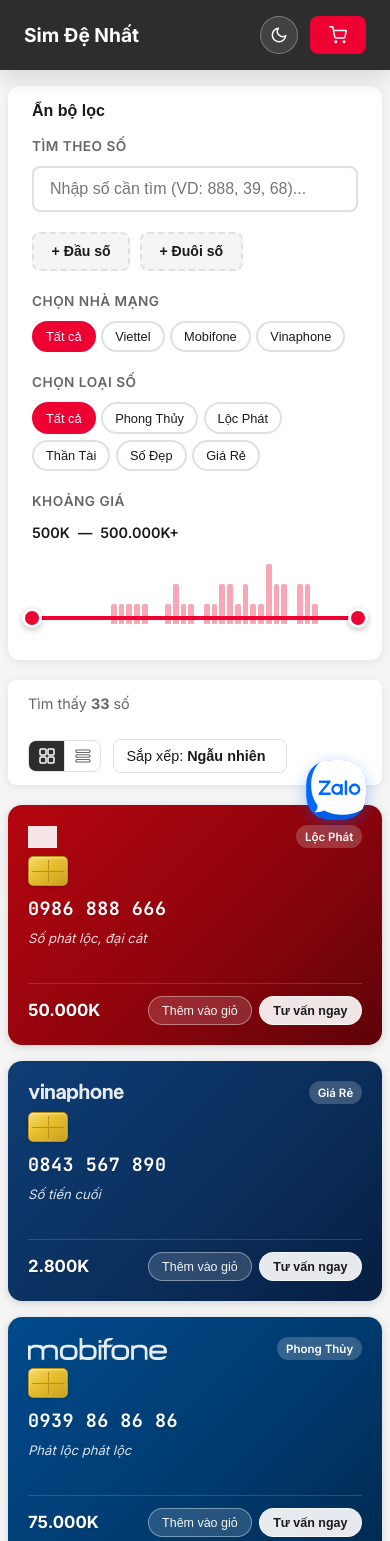
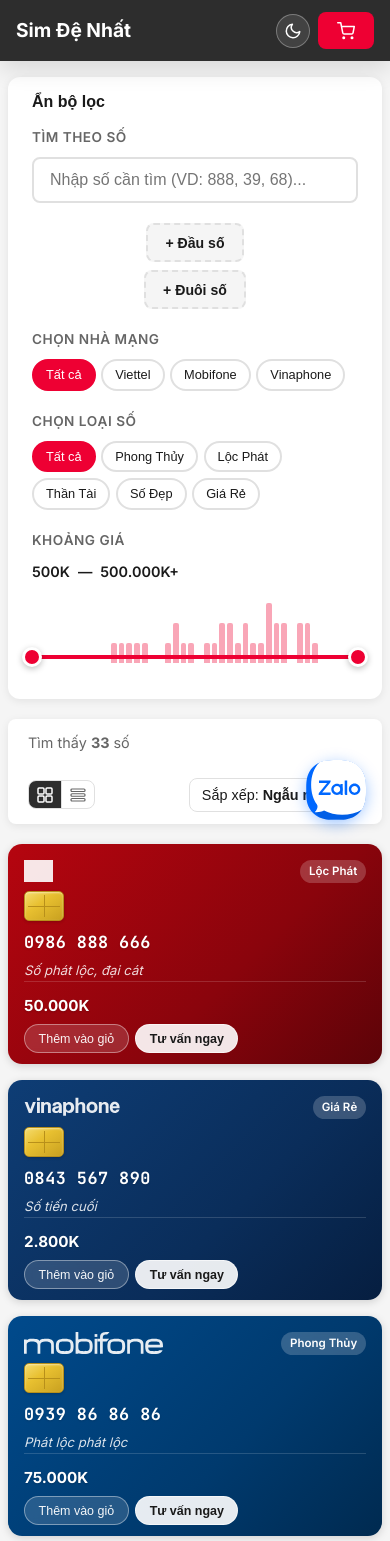
Before and after one commit to vuon0029/sim-card-store, a React (Vite) app: page / in a window 390 px wide. Shown: the top 1541 px of the page. Built offline with nearby package versions, Linux system fonts and the light colour scheme; grey boxes are pictures that could not be loaded.

Commit message:
added several responsiveness changes for mobile view

```diff
--- a/src/App.css
+++ b/src/App.css
@@ -1799,6 +1799,76 @@
   .main-content {
     padding: 1rem 0.5rem;
   }
+
+  /* Compact list view - stack on mobile */
+  .compact-item {
+    flex-direction: column;
+    align-items: stretch;
+    gap: 0.5rem;
+    padding: 0.75rem;
+  }
+
+  .compact-item-left {
+    gap: 0.5rem;
+  }
+
+  .compact-item-right {
+    flex-shrink: 1;
+    justify-content: space-between;
+  }
+
+  .compact-item-number {
+    font-size: 0.88rem;
+  }
+
+  /* Sort bar controls */
+  .sort-bar-header {
+    flex-direction: column;
+    align-items: stretch;
+    gap: 0.5rem;
+  }
+
+  .sort-bar-controls {
+    justify-content: space-between;
+  }
+
+  /* Pagination */
+  .pagination {
+    flex-wrap: wrap;
+    gap: 0.5rem;
+  }
+
+  .pagination-jump {
+    order: 3;
+    width: 100%;
+    justify-content: center;
+  }
+
+  /* Search extras - stack on narrow screens */
+  .search-extras {
+    flex-direction: column;
+    gap: 0.5rem;
+  }
+
+  .search-extra-field {
+    width: 100%;
+  }
+
+  .search-extra-input {
+    max-width: none;
+  }
+
+  /* Inquiry modal */
+  .inquiry-panel {
+    padding: 1rem;
+    max-height: 95vh;
+  }
+
+  /* Footer */
+  .footer-content {
+    flex-direction: column;
+    gap: 1.5rem;
+  }
 }
 
 @media (max-width: 480px) {
@@ -1812,6 +1882,61 @@
   }
 
   .sim-card-number {
-    font-size: 1.15rem;
-  }
-}
+    font-size: 1.05rem;
+  }
+
+  .sim-card-item {
+    height: 220px;
+    padding: 1rem;
+  }
+
+  .sim-card-footer {
+    flex-direction: column;
+    align-items: stretch;
+    gap: 0.4rem;
+  }
+
+  .sim-card-actions {
+    display: flex;
+    gap: 0.4rem;
+  }
+
+  .sim-card-price {
+    font-size: 0.95rem;
+  }
+
+  /* Compact list - tighter on very small screens */
+  .compact-item-actions {
+    gap: 0.3rem;
+  }
+
+  .compact-cart-btn,
+  .compact-inquiry-btn {
+    padding: 0.3rem 0.5rem;
+    font-size: 0.72rem;
+  }
+
+  .compact-item-logo {
+    width: 40px;
+    height: 16px;
+  }
+
+  /* Header */
+  .header {
+    padding: 0.75rem 1rem;
+  }
+
+  .header-actions {
+    gap: 0.5rem;
+  }
+
+  .theme-toggle {
+    width: 34px;
+    height: 34px;
+  }
+
+  /* View toggle */
+  .view-toggle-btn {
+    padding: 0.35rem 0.5rem;
+  }
+}
```
